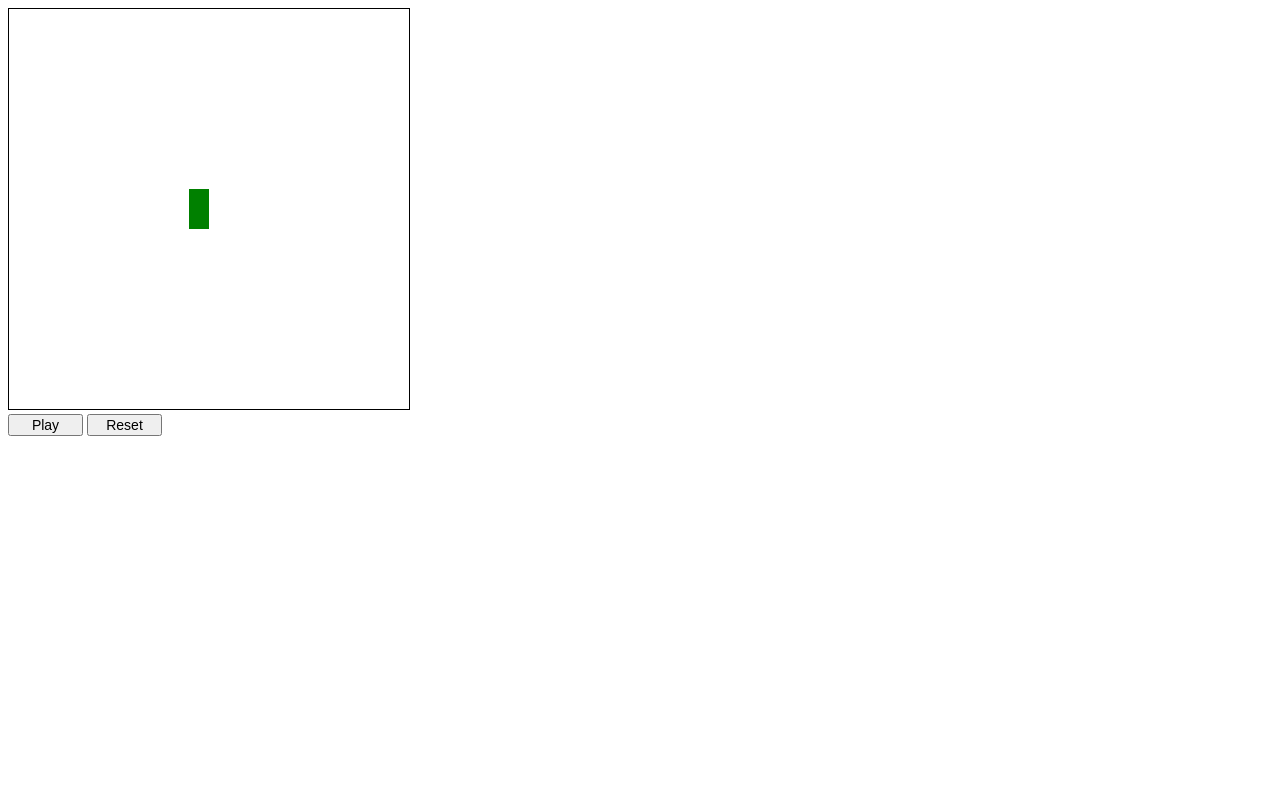
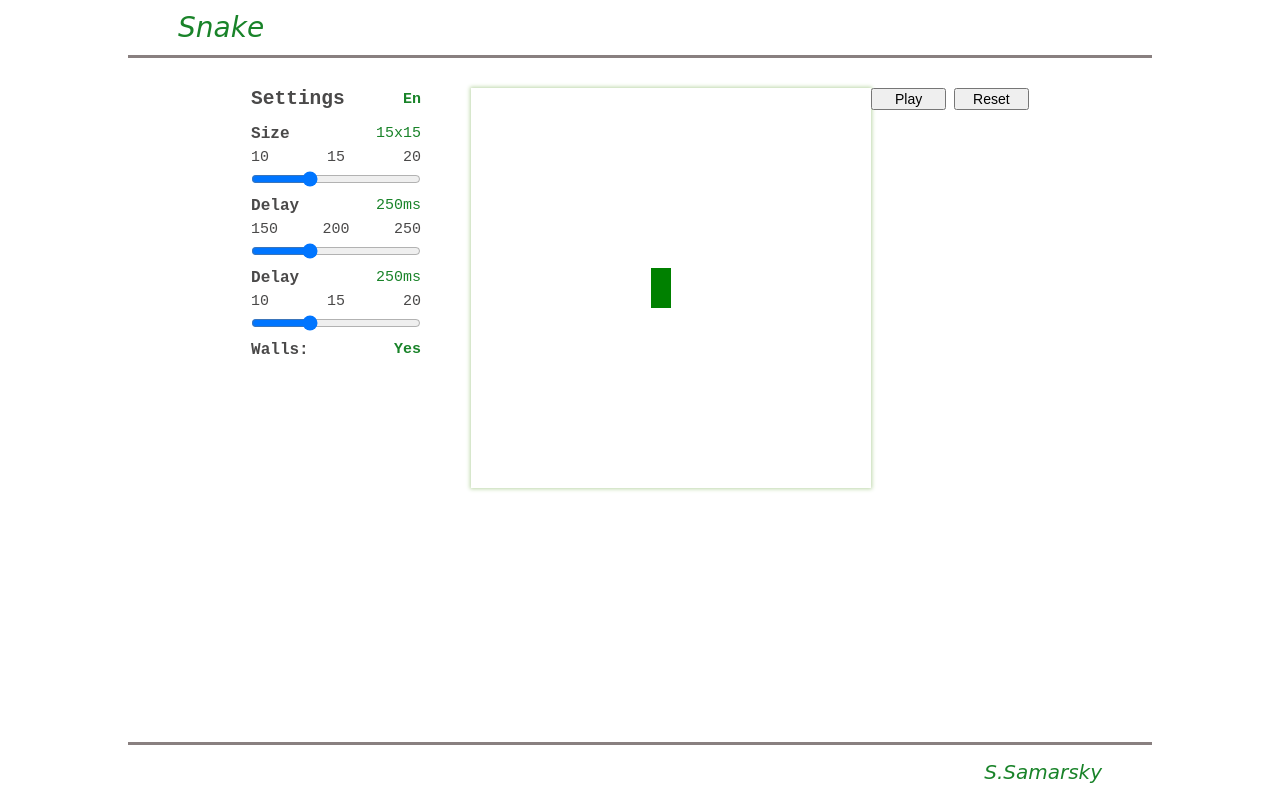
Before and after one commit to SSamarsky/Snake, a website built with Vite: page index.html in a window 1280 px wide. Built offline with nearby package versions, Linux system fonts and the light colour scheme.

Commit message:
feat: block settings in html

```diff
--- a/index.html
+++ b/index.html
@@ -1,19 +1,98 @@
 <!doctype html>
 <html lang="en">
+
 <head>
   <meta charset="UTF-8" />
   <link rel="icon" type="image/svg+xml" href="/vite.svg" />
   <meta name="viewport" content="width=device-width, initial-scale=1.0" />
   <title>Snake Game</title>
 </head>
+
 <body>
-  <main>
+  <header class="header">
+    <h1>Snake</h1>
+  </header>
+  <main class="main">
+    <div class="block">
+      <div class="block__head">
+        <h2>Settings</h2>
+        <label><input id="lang" type="checkbox" name="lang"><span id="lang-text">En</span></label>
+      </div>
+      <ul class="block__list">
+        <li class="list">
+          <div class="list__head">
+            <p>Size</p>
+            <span id="size-text">15x15</span>
+          </div>
+          <ul class="item__list">
+            <li>
+              <label><input type="radio" name="size" value="10"><span>10</span></label>
+            </li>
+            <li>
+              <label><input type="radio" name="size" value="15"><span>15</span></label>
+            </li>
+            <li>
+              <label><input type="radio" name="size" value="20"><span>20</span></label>
+            </li>
+          </ul>
+          <input id="size-range" name="size" type="range" min="5" max="50" value="20">
+        </li>
+
+        <li class="list">
+          <div class="list__head">
+            <p>Delay</p>
+            <span id="delay-text">250ms</span>
+          </div>
+          <ul class="item__list">
+            <li>
+              <label><input type="radio" name="delay" value="150"><span>150</span></label>
+            </li>
+            <li>
+              <label><input type="radio" name="delay" value="200"><span>200</span></label>
+            </li>
+            <li>
+              <label><input type="radio" name="delay" value="250"><span>250</span></label>
+            </li>
+          </ul>
+          <input id="delay-range" name="delay" type="range" min="50" max="500" value="200">
+        </li>
+
+        <li class="list">
+          <div class="list__head">
+            <p>Delay</p>
+            <span id="cell-text">250ms</span>
+          </div>
+          <ul class="item__list">
+            <li>
+              <label><input type="radio" name="cell" value="10"><span>10</span></label>
+            </li>
+            <li>
+              <label><input type="radio" name="cell" value="15"><span>15</span></label>
+            </li>
+            <li>
+              <label><input type="radio" name="cell" value="20"><span>20</span></label>
+            </li>
+          </ul>
+          <input id="cell-range" name="cell" type="range" min="5" max="50" value="20">
+        </li>
+
+        <li class="item__checkbox">
+          <label>
+            <p class="bold">Walls: </p><input id="walls" type="checkbox" name="walls"><span id="walls-text">Yes</span>
+          </label>
+        </li>
+      </ul>
+    </div>
     <div id="app"></div>
     <div class="buttons">
       <button id="btn-start" class="btn">Play</button>
       <button id="btn-reset" class="btn">Reset</button>
     </div>
   </main>
+  <footer class="footer">
+    <p>S.Samarsky</p>
+  </footer>
   <script type="module" src="/src/main.ts"></script>
 </body>
+
 </html>
--- a/src/style.scss
+++ b/src/style.scss
@@ -1,6 +1,202 @@
+html {
+  --colorGreen: #198329;
+  --colorBlack: #4a4949;
+  --colorGray: #898080;
+}
+
+body {
+  color: var(--colorBlack);
+  font-family: monospace;
+  min-height: 100vh;
+  display: flex;
+  flex-direction: column;
+}
+
+* {
+  margin: 0;
+  padding: 0;
+  box-sizing: border-box;
+  cursor: default;
+}
+
+ul {
+  list-style: none;
+}
+
+a {
+  text-decoration: none;
+}
+
+.header, .footer {
+  width: 80%;
+  max-width: 1300px;
+  margin: 0 auto;
+  min-height: 55px;
+  line-height: 55px;
+  color: var(--colorGreen);
+}
+
+.header h1, .footer p {
+  font-family: cursive;
+  font-weight: 400;
+  font-style: italic;
+}
+
+.header {
+  text-align: start;
+  border-bottom: 3px solid var(--colorGray);
+
+  h1 {
+    margin-left: 50px;
+    font-size: 28px;
+  }
+}
+
+.footer {
+  text-align: end;
+  border-top: 3px solid var(--colorGray);
+
+  p {
+    margin-right: 50px;
+    font-size: 20px;
+  }
+}
+
+.main {
+  margin-top: 30px;
+  display: flex;
+  justify-content: center;
+  flex-grow: 1;
+}
+
+.block {
+  margin-right: 50px;
+  min-width: 170px;
+
+  .block__head {
+    margin-bottom: 15px;
+    display: flex;
+    align-items: center;
+    justify-content: space-between;
+
+    & label input + span {
+      font-size: 15px;
+      font-weight: bold;
+      color: var(--colorGreen);
+      transition: all .2s linear;
+
+      &:hover {
+        color: var(--colorBlack);
+      }
+    }
+  }
+
+  ul li {
+    font-size: 16px;
+    margin-bottom: 5px;
+  }
+
+  .block__list.opacity {
+    opacity: .7;
+  }
+
+  .list__head {
+    display: flex;
+    justify-content: space-between;
+    margin-bottom: 5px;
+
+    p {
+      font-weight: bold;
+      font-size: 16px;
+    }
+
+    span {
+      color: var(--colorGreen);
+      font-size: 15px;
+      font-weight: 400;
+    }
+  }
+
+  .item__list {
+    display: flex;
+    justify-content: space-between;
+  }
+
+  .item__checkbox label {
+    display: flex;
+    justify-content: space-between;
+    font-weight: 500;
+    font-size: 16px;
+
+    input + span {
+      font-weight: bold;
+      color: var(--colorGreen);
+      transition: all .2s linear;
+
+      &:hover {
+        color: var(--colorBlack);
+      }
+    }
+  }
+}
+
+input[type="radio"],
+input[type="checkbox"] {
+  display: none;
+}
+
+input[type="radio"] + span,
+input[type="checkbox"] + span {
+  font-size: 15px;
+  cursor: pointer;
+  font-weight: 400;
+  transition: all .2s linear;
+
+  &:hover {
+    color: var(--colorGreen);
+  }
+}
+
+input[type="radio"]:checked + span,
+input[type="checkbox"]:checked + span {
+  color: var(--colorGreen);
+  font-weight: bold;
+}
+
+input[type="range"] {
+  --moz-appearance: none;
+  width: 100%;
+}
+
+input[type="range"]::-moz-range-progress {
+  background-color: var(--colorGreen);
+}
+
+input[type="range"]::-moz-range-track {
+  background-color: var(--colorGray);
+}
+
+input[type="range"]::-moz-range-thumb {
+  height: 10px;
+  width: 10px;
+  background: white;
+}
+
+
+.bold {
+  font-weight: bold;
+}
+
+
 .canvas {
-  border: 1px solid #000;
+  border: 1px solid vat(--colorGray);
+  box-shadow: 0 0 4px 1px #bdd7a9;
 }
+
+.walls {
+  border: 3px solid var(--colorGray);
+}
+
 
 .btn {
   width: 75px;
```
Lines whose indentation alone changed are shown as unchanged.
